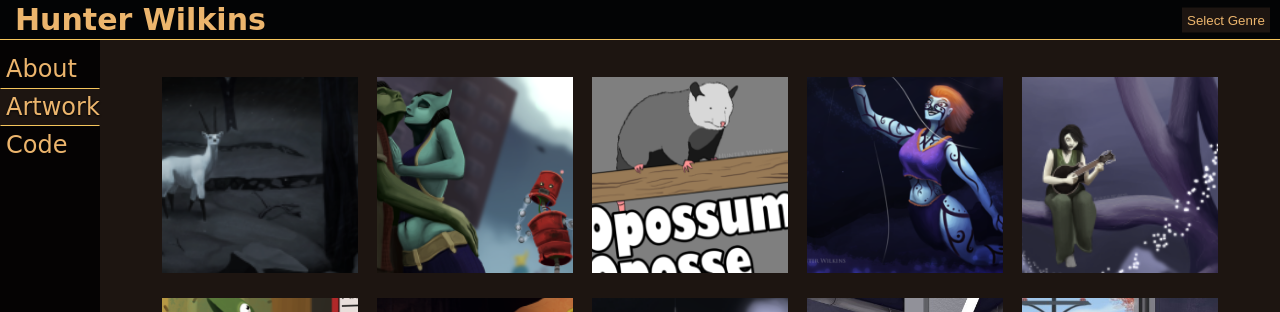
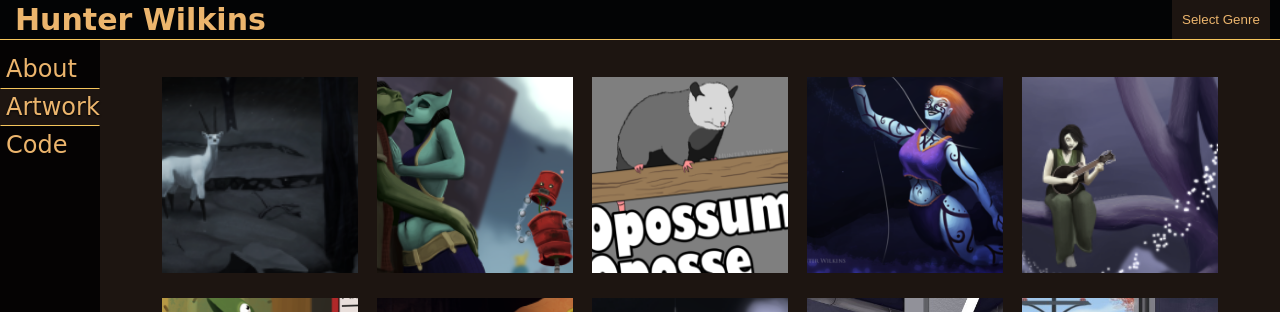
Before and after one commit to HunterWilkins/science-and-magic, a Node server app: page /artwork in a window 1280 px wide. Shown: the top 312 px of the page. Run offline with Node 20, Linux system fonts and the light colour scheme; some libraries are stand-ins or nearby versions; some web fonts are replaced.

Commit message:
Improved position of Select

```diff
--- a/public/css/gallery.css
+++ b/public/css/gallery.css
@@ -113,16 +113,18 @@
 nav select {
     /*Fixes Mobile Change of Select Formatting */
     -webkit-appearance: none;
+    position: absolute;
     cursor:pointer;
-    position: absolute;
-    transform: translateY("-50%");
-    top: 50%;
+    top: 0px;
     right: 10px;
+    transform: none;
+
 
     background: rgb(29, 21, 17);
     color:rgb(236, 181, 109);
-    padding: 5px;
-    border: none;
+    height: 100%;
+    padding: 0 10px;
+    border:none;
 
 }
 
```
